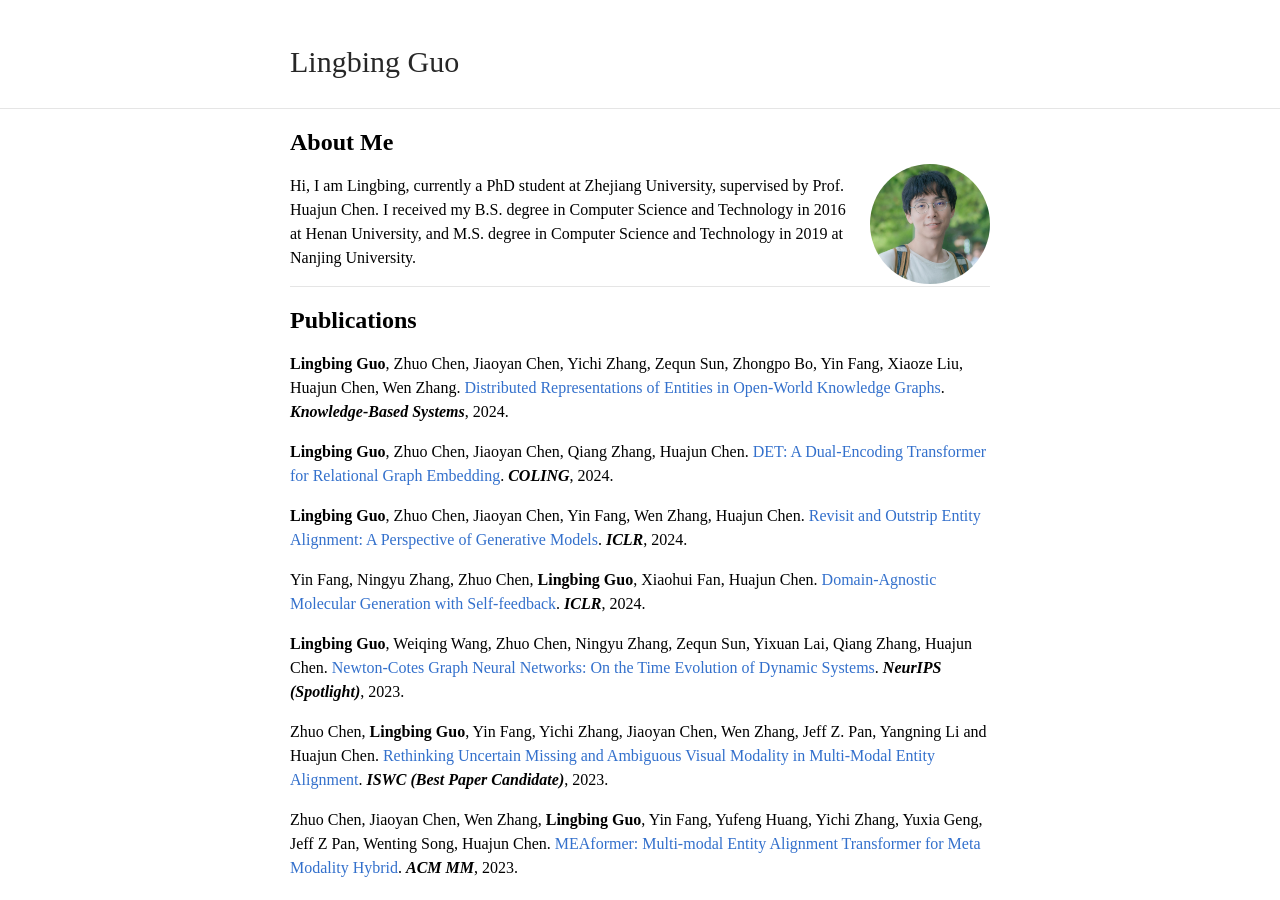
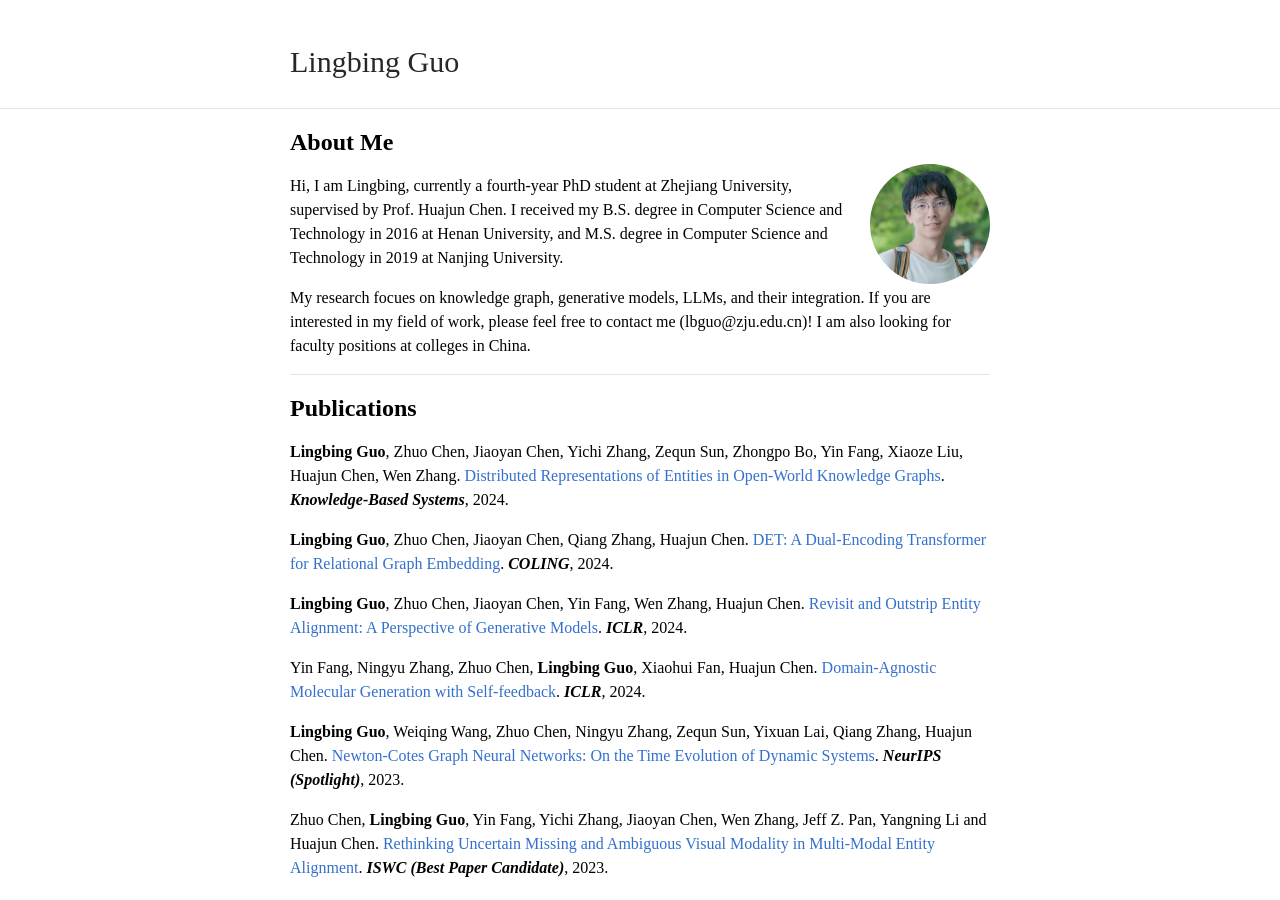
Before and after one commit to guolingbing/guolingbing.github.io, a Jekyll site: the page built from index.md, in a window 1280 px wide and 900 px high. Built offline with Jekyll 4.4.1, drawn with Linux system fonts in a browser that asks for light colours; our own code applies the rules of GitHub Pages for plain Markdown files.

Commit message:
Update index.md

```diff
--- a/index.md
+++ b/index.md
@@ -6,9 +6,10 @@ layout: default
 
 <img class="profile-picture" src="photo.jpg">
 
-Hi, I am Lingbing, currently a PhD student at Zhejiang University, supervised by Prof. Huajun Chen. I received my B.S. degree in
+Hi, I am Lingbing, currently a fourth-year PhD student at Zhejiang University, supervised by Prof. Huajun Chen. I received my B.S. degree in
 Computer Science and Technology in 2016 at Henan University, and M.S. degree in Computer Science and Technology in 2019 at Nanjing University.
 
+My research focues on knowledge graph, generative models, LLMs, and their integration. If you are interested in my field of work, please feel free to contact me (lbguo@zju.edu.cn)! I am also looking for faculty positions at colleges in China.
 
 ---
 
```
